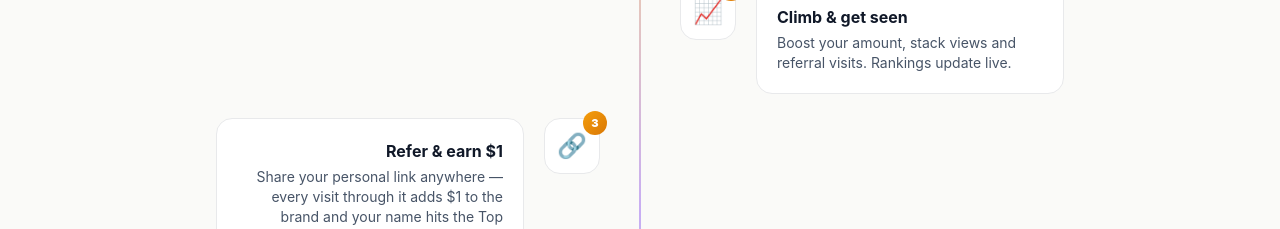
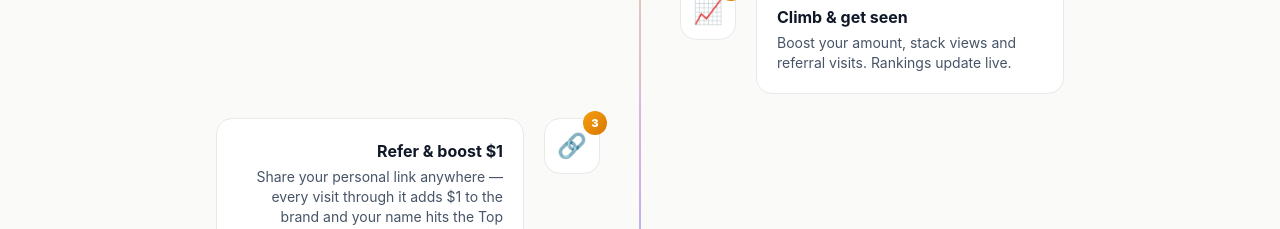
Before and after one commit to dawoodshah2232-svg/flexspot, a React (Vite) app: page /rewards in a window 1280 px wide. Shown: the part 2640-2869 px from the top of the page. Built offline with nearby package versions, Linux system fonts and the light colour scheme; no server answers.

Commit message:
UI: replace remaining 'earn $1' headings with 'boost/add $1' (spot credit, not personal cash)

```diff
--- a/src/pages/Rewards.jsx
+++ b/src/pages/Rewards.jsx
@@ -17,7 +17,7 @@ const PERKS = [
 const STEPS = [
   { n: 1, icon: '🎯', t: 'Claim your spot', d: 'Grab a place on the board from just $1. One cent more overtakes your rival.' },
   { n: 2, icon: '📈', t: 'Climb & get seen', d: 'Boost your amount, stack views and referral visits. Rankings update live.' },
-  { n: 3, icon: '🔗', t: 'Refer & earn $1', d: 'Share your personal link anywhere — every visit through it adds $1 to the brand and your name hits the Top Referrers board.' },
+  { n: 3, icon: '🔗', t: 'Refer & boost $1', d: 'Share your personal link anywhere — every visit through it adds $1 to the brand and your name hits the Top Referrers board.' },
   { n: 4, icon: '🏅', t: 'Earn badges', d: 'Hit the criteria and the badge lands on your profile, the homepage and share cards.' },
   { n: 5, icon: '🛡️', t: 'Defend the crown', d: 'Badges are re-evaluated weekly — keep your rank or watch someone steal it.' },
 ];
--- a/src/pages/SpotProfile.jsx
+++ b/src/pages/SpotProfile.jsx
@@ -294,7 +294,7 @@ export default function SpotProfile({ spots, onClaim, onBoost, refresh }) {
 
           {/* referral rewards */}
           <div className="rounded-3xl bg-gradient-to-br from-[var(--blaze-soft)] to-card border border-[var(--blaze)] p-6">
-            <h2 className="font-display font-bold text-lg text-snow mb-1">🔗 Refer & earn $1 per visit</h2>
+            <h2 className="font-display font-bold text-lg text-snow mb-1">🔗 Refer & add $1 per visit</h2>
             <p className="text-mist text-sm mb-4">
               Create your personal link and share it anywhere — Facebook, Telegram, WhatsApp.
               Every visit through it adds <b className="text-snow">$1</b> to {spot.name}'s total
```
